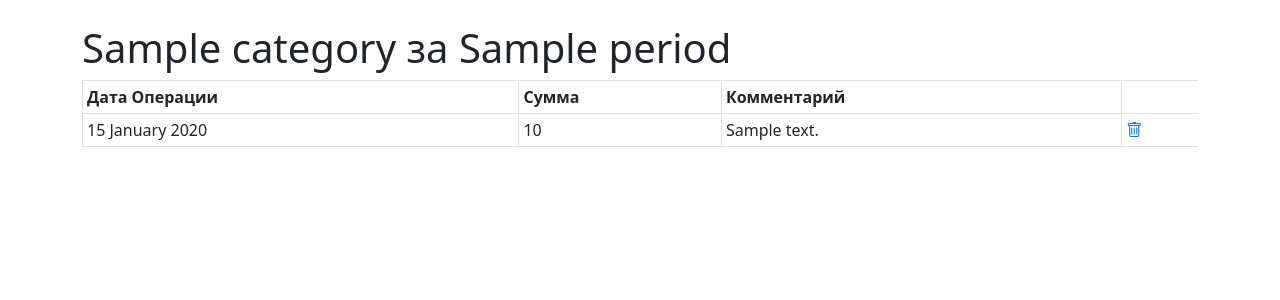
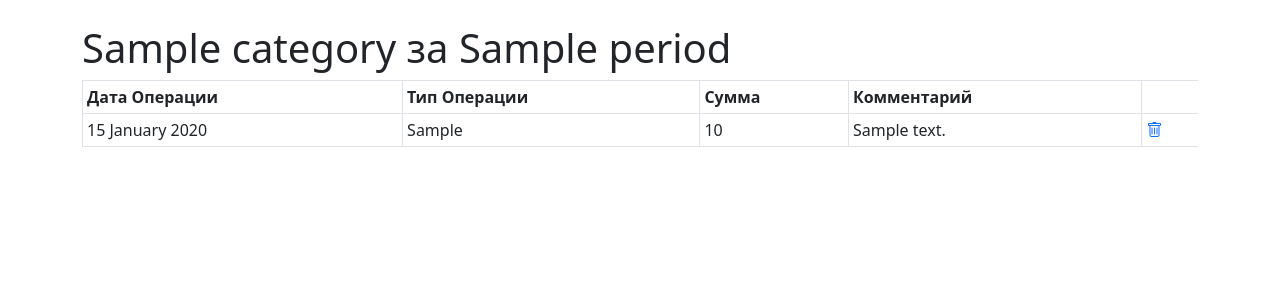
Before and after one commit to DarkwingDuck48/HomeSite, a Django app: template homesite/budget/templates/budget/category_detail.html in a window 1280 px wide. Shown: the part 56-356 px from the top of the page. Run offline with Django 5.2, Linux system fonts and the light colour scheme; the template is opened without the code that fills it: most values are stand-ins (such as "Sample title", 1, 10 or a date in 2020).

Commit message:
add operation type in detail category

```diff
--- a/homesite/budget/templates/budget/category_detail.html
+++ b/homesite/budget/templates/budget/category_detail.html
@@ -12,12 +12,14 @@
     <table class="table table-bordered table-hover table-sm">
         <tr>
             <th> Дата Операции </th>
+            <th> Тип Операции </th>
             <th> Сумма </th>
             <th> Комментарий </th>
         </tr>
     {% for operation in operations %}
         <tr>
             <td>{{ operation.operation_date|date:'d F Y'}} </td>
+            <td>{{ operation.get_operation_type_display}}</td>
             <td>{{ operation.amount}} </td>
             <td>{{ operation.comment}} </td>
             <td class="border-0"><a href={% url "budget:delete_operation" operation.id %}><i class="bi bi-trash"></i></a>
```
